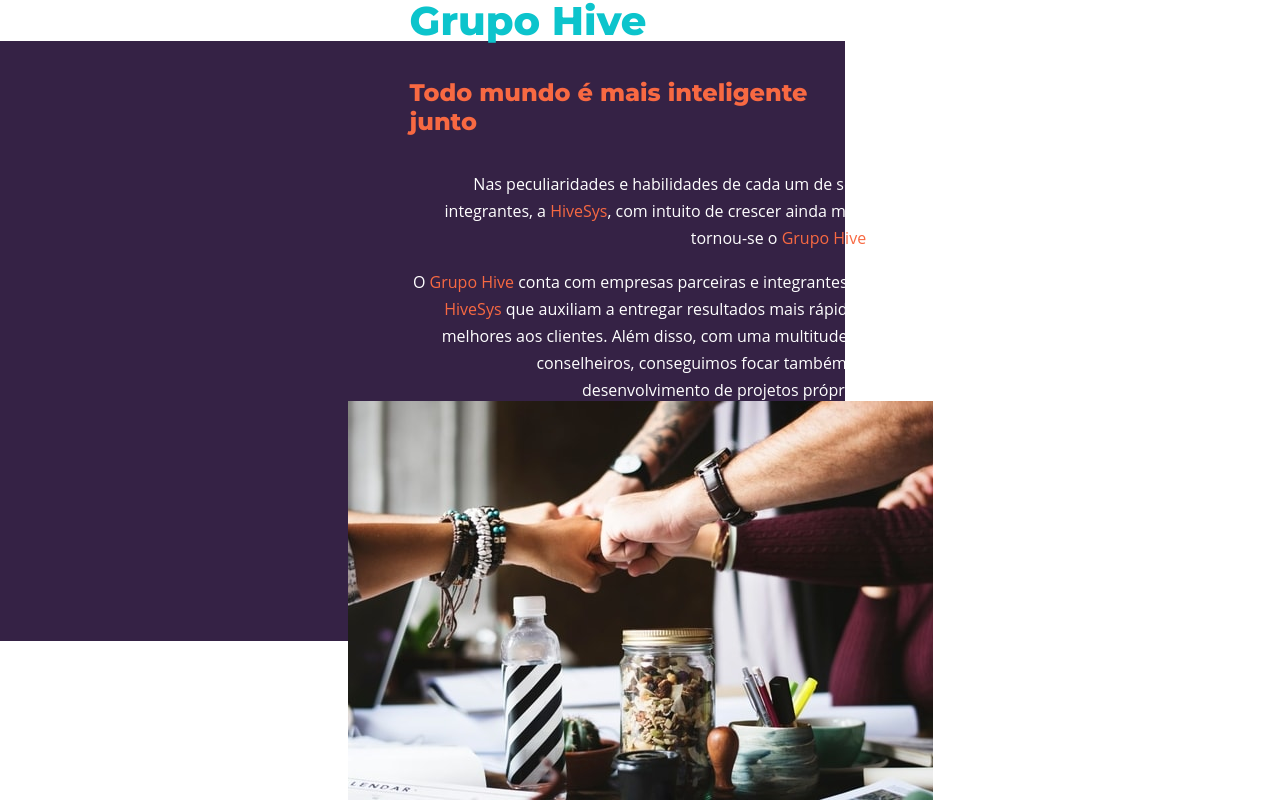
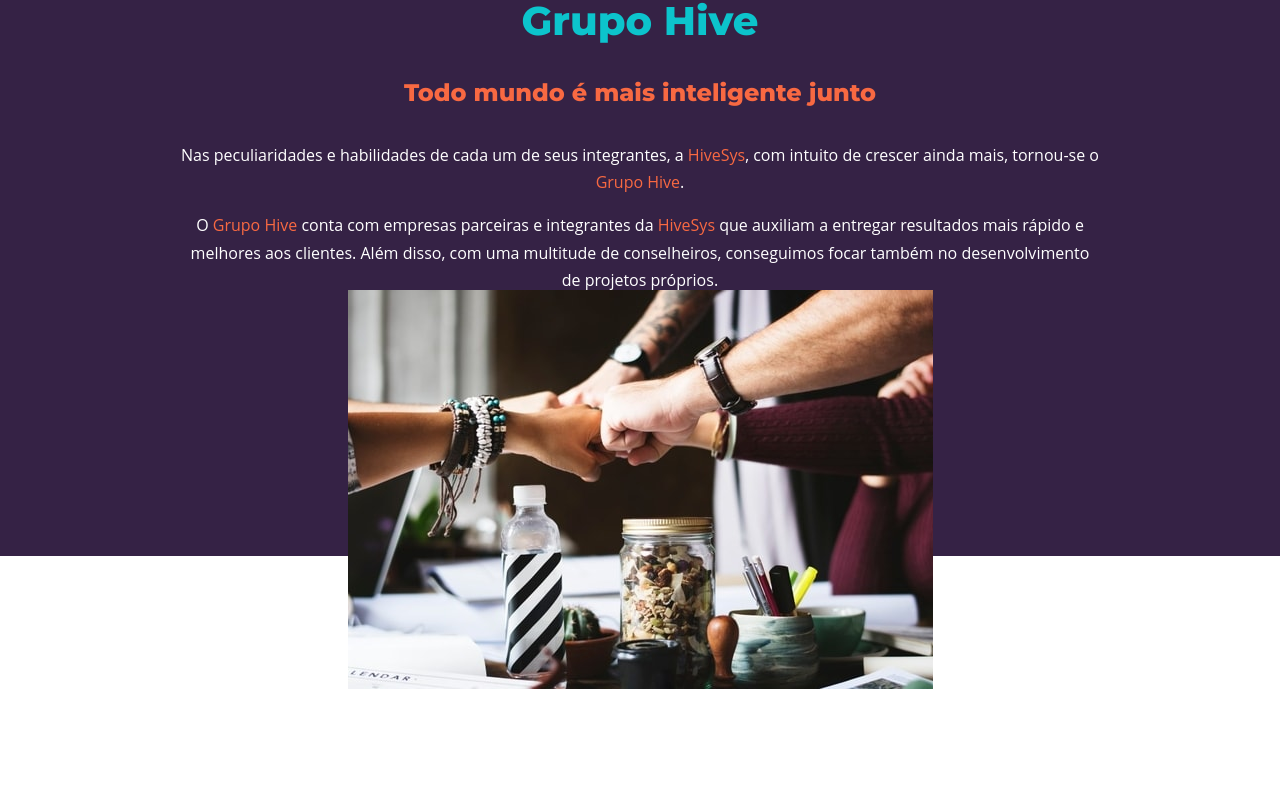
Before and after one commit to wenderzxavier/hivesys, a React (Create React App) app: page / in a window 1280 px wide. Shown: the part 1076-1876 px from the top of the page. After the commit the page ends 1765 px from the top, so only its background shows below. Built offline with nearby package versions, Linux system fonts and the light colour scheme.

Commit message:
fix: add responsiveness to hivegroup section
add responsiveness to the image and background of hivegroup section. Fix bug related to key attribution on the map function of Service section.

```diff
--- a/src/components/HiveGroup.js
+++ b/src/components/HiveGroup.js
@@ -8,10 +8,10 @@
                 <h1 id='heading-hive'>Grupo Hive</h1>
             </header>
             <h2 className='subheading orange'>Todo mundo é mais inteligente junto</h2>
-            <p className='hive-description'>Nas peculiaridades e habilidades de cada um de seus integrantes, a <span className='orange'>HiveSys</span>, com intuito de crescer ainda mais, tornou-se o <span className='orange'>Grupo Hive</span>.</p>
-            <p className='hive-description'>O <span className='orange'>Grupo Hive</span> conta com empresas parceiras e integrantes da <span className='orange'>HiveSys</span> que auxiliam a entregar resultados mais rápido e melhores aos clientes. Além disso, com uma multitude de conselheiros, conseguimos focar também no desenvolvimento de projetos próprios.</p>
+            <p className='hivegroup-description'>Nas peculiaridades e habilidades de cada um de seus integrantes, a <span className='orange'>HiveSys</span>, com intuito de crescer ainda mais, tornou-se o <span className='orange'>Grupo Hive</span>.</p>
+            <p className='hivegroup-description'>O <span className='orange'>Grupo Hive</span> conta com empresas parceiras e integrantes da <span className='orange'>HiveSys</span> que auxiliam a entregar resultados mais rápido e melhores aos clientes. Além disso, com uma multitude de conselheiros, conseguimos focar também no desenvolvimento de projetos próprios.</p>
         </div>
-        <img className='content-right' src={img} alt='Four hands joining with clenched fists'></img>
+        <img id='hivegroup-img' className='content-right' src={img} alt='Four hands joining with clenched fists'></img>
     </section>
 )
 
--- a/src/components/Services.js
+++ b/src/components/Services.js
@@ -7,8 +7,8 @@
             <span className='title-line'></span><h1 className='section-title'>Serviços</h1>
         </header>
         <div className='flex'>
-            {serviceData.map((service) => (
-                <div className='service-card'>
+            {serviceData.map((service, key) => (
+                <div key={key} className='service-card'>
                     <img src={service.icon} alt='Two person icon' className='service-icon'></img>
                     <h3 className='service-title'>{service.type}</h3>
                     <p className='service-description'>{service.text}</p>
--- a/src/css/index.css
+++ b/src/css/index.css
@@ -70,8 +70,10 @@
   width: 40%;
 }
 
-img{
-  z-index: 10;
+#hivegroup-img{
+  max-width: 100%;
+  height: auto;
+  z-index: 1;
 }
 
 #hivegroup-info{
@@ -104,11 +106,25 @@
   color: #f86942;
 }
 
-.hive-description{
+.hivegroup-description{
   text-align: right;
   color: white;
   line-height: 1.7;
   font-family: 'Open Sans', sans-serif;
+}
+
+@media screen and (max-width: 1325px){
+  #hive-group::before{
+    width: 100%;
+    margin-top: 0;
+  }
+  #hivegroup-info{
+    width: 80%;
+    text-align: center;
+  }
+  .hivegroup-description{
+    text-align: center;
+  }
 }
 
 @media screen and (max-width: 1000px){
@@ -121,4 +137,8 @@
   .service-card{
     width: 100%;
   }
+
+  #hive-group::before{
+    height: 800px;
+  }
 }
```
